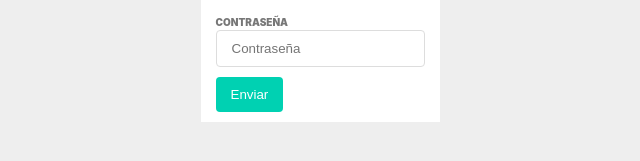
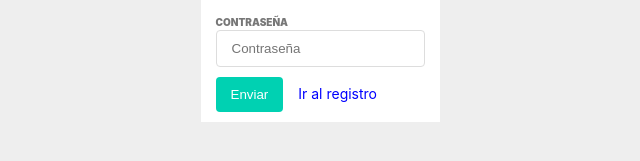
Before and after one commit to magarciaprieto/instacool, a React (Create React App) app: page / in a window 1280 px wide. Shown: the part 407-568 px from the top of the page, without its empty margins (320-960 px from the left). Built offline with nearby package versions, Linux system fonts and the light colour scheme.

Commit message:
Add Link Component

```diff
--- a/src/App.tsx
+++ b/src/App.tsx
@@ -7,6 +7,7 @@ import Container from './components/Container';
 import Input from './components/Input';
 import Button from './components/Button';
 import Title from './components/Title';
+import Link from './components/Link';
 
 function App() {
   return (
@@ -16,6 +17,7 @@ function App() {
       <Input placeholder='Correo' label='Correo' />
       <Input placeholder='Contraseña' label='Contraseña' />
       <Button>Enviar</Button>
+      <Link>Ir al registro</Link>
     </Card>
   </Container>
   );
--- /dev/null
+++ b/src/components/Link.tsx
@@ -0,0 +1,19 @@
+import React from 'react';
+
+const style = {
+  color: 'blue',
+  fontSize: '14px',
+  padding: '15px',
+}
+
+interface ILinkProps {
+  children: any
+}
+
+export default function Link ({children, ...props}: ILinkProps) {
+  return (
+    <a {...props} style={style}>
+      {children}
+    </a>
+  );
+}
```
